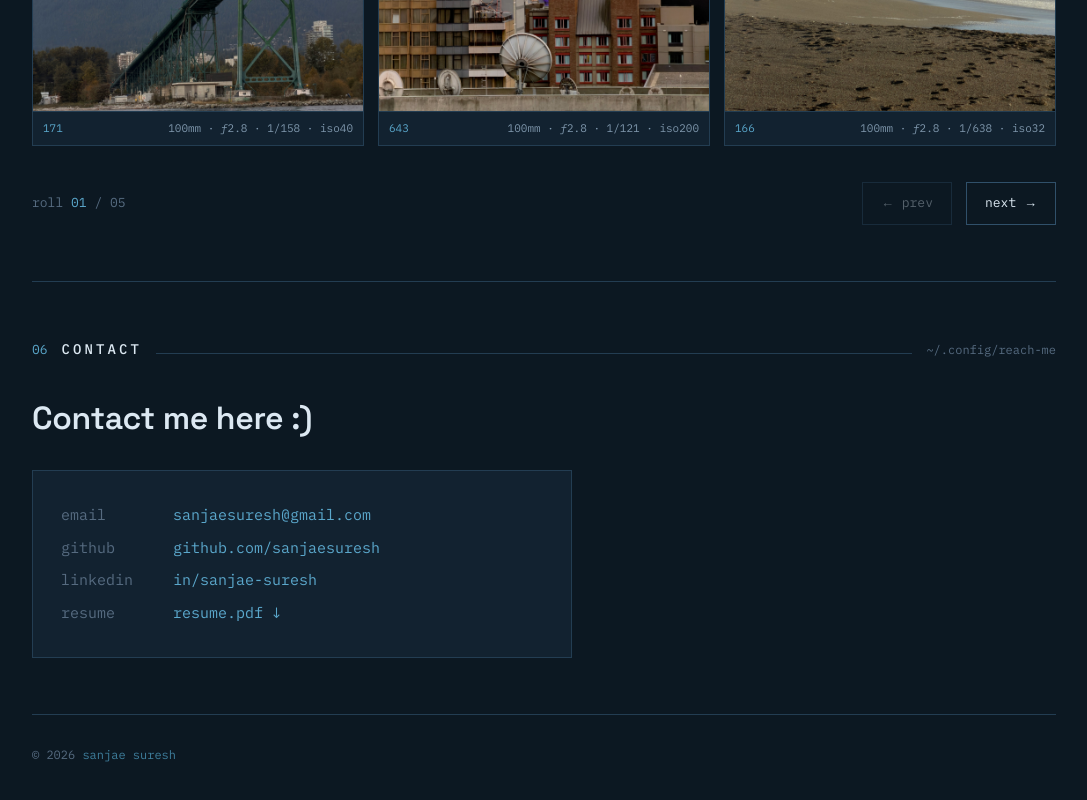
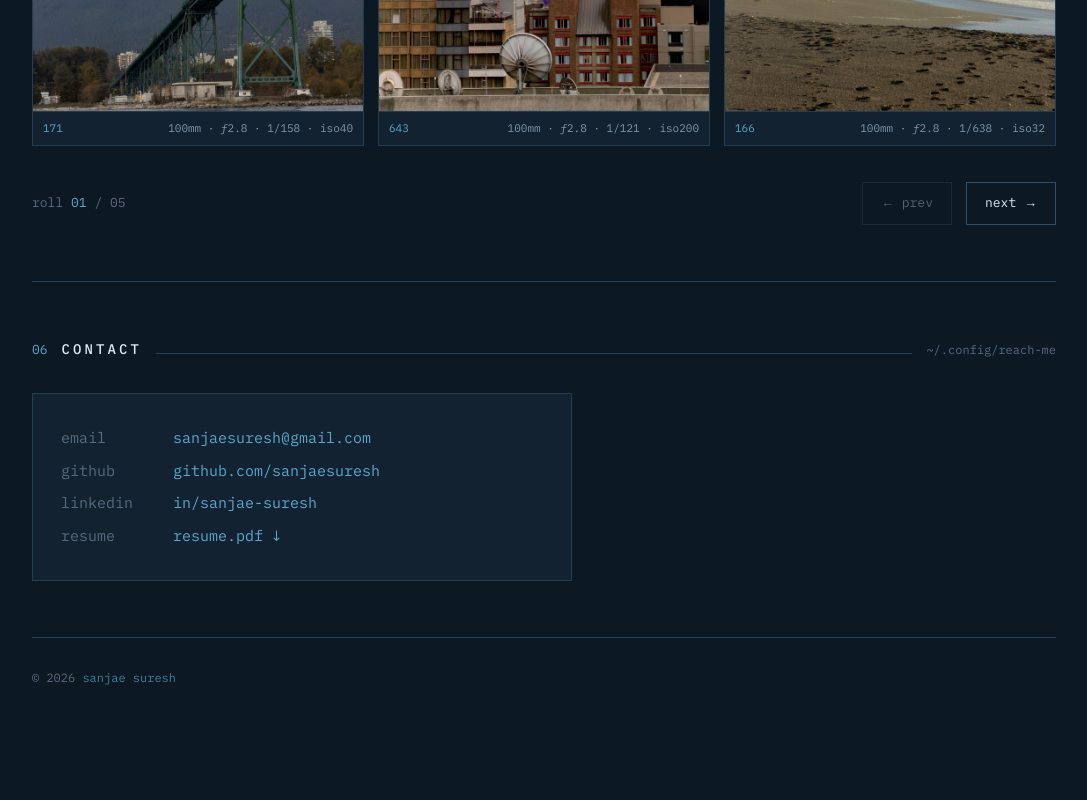
Before and after one commit to sanjaesuresh/sanjaesuresh.com, a Next.js app: page / in a window 1280 px wide. Shown: the part 5162-5962 px from the top of the page, without its empty margins (96-1183 px from the left). After the commit the page ends 5909 px from the top, so only its background shows below. Built offline with nearby package versions, Linux system fonts and the light colour scheme.

Commit message:
Contact: drop the heading line, lead straight into the config block

```diff
--- a/src/components/ContactSection.tsx
+++ b/src/components/ContactSection.tsx
@@ -8,18 +8,6 @@ export default function ContactSection() {
       style={{ borderColor: "var(--rule)" }}
     >
       <SectionHead index="06" title="contact" meta="~/.config/reach-me" />
-      <p
-        className="mb-[26px] font-semibold"
-        style={{
-          fontFamily: "var(--font-space-grotesk)",
-          fontSize: "clamp(22px, 3.5vw, 32px)",
-          color: "var(--paper)",
-          maxWidth: "18ch",
-          letterSpacing: "-0.01em",
-        }}
-      >
-        Contact me here :)
-      </p>
 
       <div
         className="border p-[28px] text-[15px] leading-[2.1]"
```
